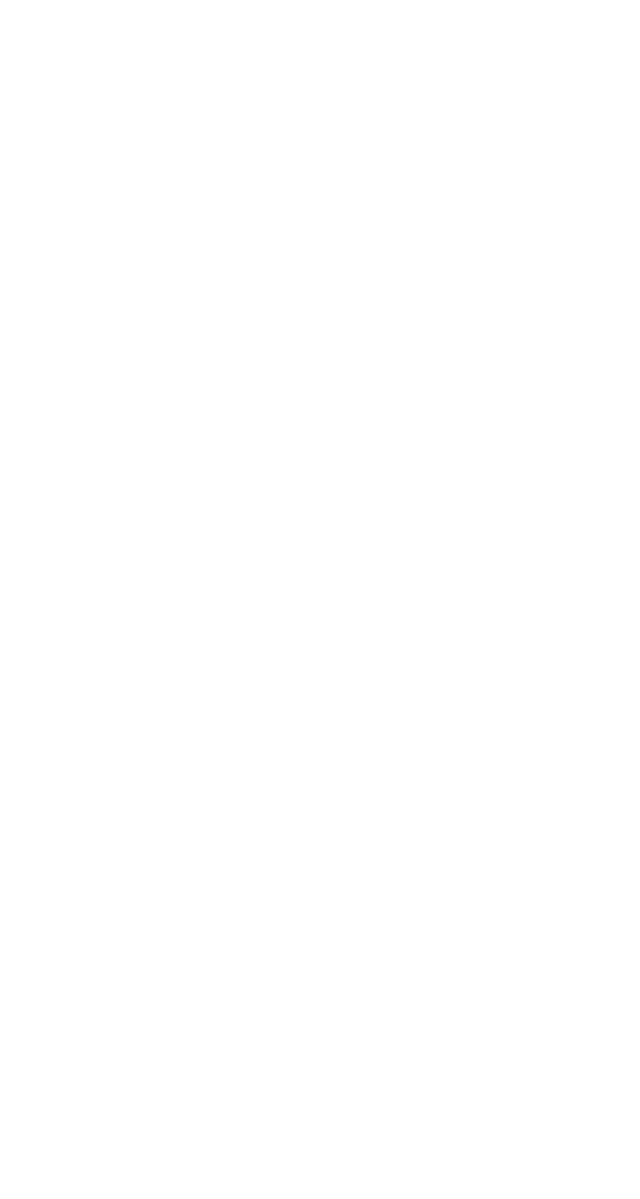
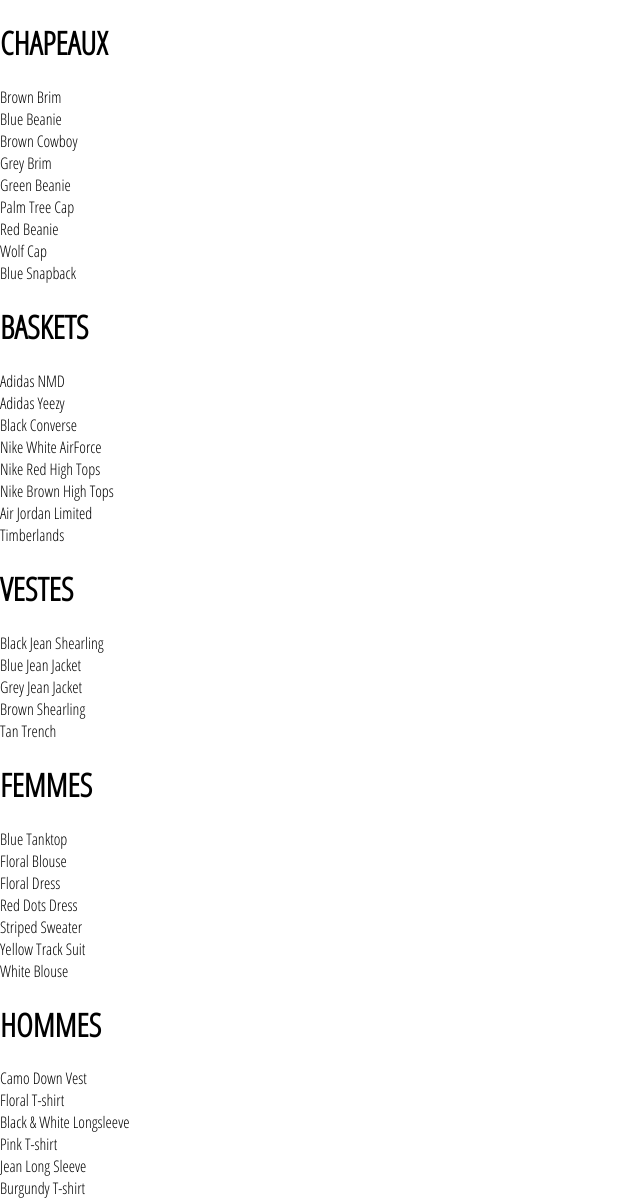
Before and after one commit to Waryen/projet-vente, a React (Create React App) app: page /Shopping in a window 1280 px wide. Shown: the whole page, without its empty margins (0-640 px from the left). Before the commit the page ends 800 px from the top, so only its background shows below. Built offline with nearby package versions, Linux system fonts and the light colour scheme.

Commit message:
Création de la page shopping et du component apercu-collection

```diff
--- a/src/App.js
+++ b/src/App.js
@@ -1,34 +1,15 @@
 import React from 'react';
-import { Switch, Route, Link } from 'react-router-dom';
+import { Switch, Route } from 'react-router-dom';
 import './App.css';
 import HomePage from './pages/homepage/homepage.component.jsx'
-
-const UnePage = props => {
-  return (
-    <div>
-      <Link to='/detail/0'>Détail zéro</Link>
-      <button onClick={ () => props.history.push('/detail/push')}>par push</button>
-      <h1>Une page</h1>
-    </div>
-  )
-}
-
-const AutrePage = props => {
-  console.log(props)
-  return (
-    <div>
-      <h1>Une autre page : {props.match.params.refArticle}</h1>
-    </div>
-  )
-}
+import ShopPage from './pages/shopping/shopping.component'
 
 function App() {
   return (
     <div>
       <Switch>
         <Route exact path='/' component={HomePage} />
-        <Route path='/une' component={UnePage} />
-        <Route path="/detail/:refArticle" component={AutrePage} />
+        <Route path='/Shopping' component={ShopPage} />
       </Switch>
     </div>
   );
--- /dev/null
+++ b/src/components/apercu-collection/apercu-colection.component.jsx
@@ -0,0 +1,17 @@
+import React from 'react';
+import './apercu-collection.style.scss'
+
+const ApercuCollection = ({ titre, items}) => (
+    <div className='apercu-collection'>
+        <h1 className='titre'>{titre.toUpperCase()}</h1>
+        <div className='apercu'>
+            {
+                items.map(item => (
+                    <div key={item.id}> {item.nom}</div>
+                ))
+            }
+        </div>
+    </div>
+)
+
+export default ApercuCollection
--- /dev/null
+++ b/src/pages/shopping/shopping.component.jsx
@@ -0,0 +1,29 @@
+import React from 'react'
+import SHOP_DATA from './shopping.data.js'
+import ApercuCollection from '../../components/apercu-collection/apercu-colection.component'
+import './shopping.style.scss'
+
+class ShopPage extends React.Component {
+    constructor(props) {
+        super(props)
+
+        this.state = {
+            collections: SHOP_DATA
+        }
+    }
+
+    render () {
+        const {collections} = this.state
+        return (
+            <div className='shop_page'>
+                {
+                    collections.map(({id, ...othercollectionprops}) => (
+                        <ApercuCollection key={id} {...othercollectionprops} />
+                    ))
+                }
+            </div>
+        )
+    }
+}
+
+export default ShopPage
--- /dev/null
+++ b/src/pages/shopping/shopping.data.js
@@ -0,0 +1,494 @@
+const SHOP_DATA = [
+    {
+      id: 1,
+      titre: 'Chapeaux',
+
+      routenom: 'chapeaux',
+
+      items: [
+
+        {
+
+          id: 1,
+
+          nom: 'Brown Brim',
+
+          imageUrl: 'https://i.ibb.co/ZYW3VTp/brown-brim.png',
+
+          prix: 25
+
+        },
+
+        {
+
+          id: 2,
+
+          nom: 'Blue Beanie',
+
+          imageUrl: 'https://i.ibb.co/ypkgK0X/blue-beanie.png',
+
+          prix: 18
+
+        },
+
+        {
+
+          id: 3,
+
+          nom: 'Brown Cowboy',
+
+          imageUrl: 'https://i.ibb.co/QdJwgmp/brown-cowboy.png',
+
+          prix: 35
+
+        },
+
+        {
+
+          id: 4,
+
+          nom: 'Grey Brim',
+
+          imageUrl: 'https://i.ibb.co/RjBLWxB/grey-brim.png',
+
+          prix: 25
+
+        },
+
+        {
+
+          id: 5,
+
+          nom: 'Green Beanie',
+
+          imageUrl: 'https://i.ibb.co/YTjW3vF/green-beanie.png',
+
+          prix: 18
+
+        },
+
+        {
+
+          id: 6,
+
+          nom: 'Palm Tree Cap',
+
+          imageUrl: 'https://i.ibb.co/rKBDvJX/palm-tree-cap.png',
+
+          prix: 14
+
+        },
+
+        {
+
+          id: 7,
+
+          nom: 'Red Beanie',
+
+          imageUrl: 'https://i.ibb.co/bLB646Z/red-beanie.png',
+
+          prix: 18
+
+        },
+
+        {
+
+          id: 8,
+
+          nom: 'Wolf Cap',
+
+          imageUrl: 'https://i.ibb.co/1f2nWMM/wolf-cap.png',
+
+          prix: 14
+
+        },
+
+        {
+
+          id: 9,
+
+          nom: 'Blue Snapback',
+
+          imageUrl: 'https://i.ibb.co/X2VJP2W/blue-snapback.png',
+
+          prix: 16
+
+        }
+
+      ]
+
+    },
+
+    {
+
+      id: 2,
+
+      titre: 'Baskets',
+
+      routenom: 'baskets',
+
+      items: [
+
+        {
+
+          id: 10,
+
+          nom: 'Adidas NMD',
+
+          imageUrl: 'https://i.ibb.co/0s3pdnc/adidas-nmd.png',
+
+          prix: 220
+
+        },
+
+        {
+
+          id: 11,
+
+          nom: 'Adidas Yeezy',
+
+          imageUrl: 'https://i.ibb.co/dJbG1cT/yeezy.png',
+
+          prix: 280
+
+        },
+
+        {
+
+          id: 12,
+
+          nom: 'Black Converse',
+
+          imageUrl: 'https://i.ibb.co/bPmVXyP/black-converse.png',
+
+          prix: 110
+
+        },
+
+        {
+
+          id: 13,
+
+          nom: 'Nike White AirForce',
+
+          imageUrl: 'https://i.ibb.co/1RcFPk0/white-nike-high-tops.png',
+
+          prix: 160
+
+        },
+
+        {
+
+          id: 14,
+
+          nom: 'Nike Red High Tops',
+
+          imageUrl: 'https://i.ibb.co/QcvzydB/nikes-red.png',
+
+          prix: 160
+
+        },
+
+        {
+
+          id: 15,
+
+          nom: 'Nike Brown High Tops',
+
+          imageUrl: 'https://i.ibb.co/fMTV342/nike-brown.png',
+
+          prix: 160
+
+        },
+
+        {
+
+          id: 16,
+
+          nom: 'Air Jordan Limited',
+
+          imageUrl: 'https://i.ibb.co/w4k6Ws9/nike-funky.png',
+
+          prix: 190
+
+        },
+
+        {
+
+          id: 17,
+
+          nom: 'Timberlands',
+
+          imageUrl: 'https://i.ibb.co/Mhh6wBg/timberlands.png',
+
+          prix: 200
+
+        }
+
+      ]
+
+    },
+
+    {
+
+      id: 3,
+
+      titre: 'Vestes',
+
+      routenom: 'vestes',
+
+      items: [
+
+        {
+
+          id: 18,
+
+          nom: 'Black Jean Shearling',
+
+          imageUrl: 'https://i.ibb.co/XzcwL5s/black-shearling.png',
+
+          prix: 125
+
+        },
+
+        {
+
+          id: 19,
+
+          nom: 'Blue Jean Jacket',
+
+          imageUrl: 'https://i.ibb.co/mJS6vz0/blue-jean-jacket.png',
+
+          prix: 90
+
+        },
+
+        {
+
+          id: 20,
+
+          nom: 'Grey Jean Jacket',
+
+          imageUrl: 'https://i.ibb.co/N71k1ML/grey-jean-jacket.png',
+
+          prix: 90
+
+        },
+
+        {
+
+          id: 21,
+
+          nom: 'Brown Shearling',
+
+          imageUrl: 'https://i.ibb.co/s96FpdP/brown-shearling.png',
+
+          prix: 165
+
+        },
+
+        {
+
+          id: 22,
+
+          nom: 'Tan Trench',
+
+          imageUrl: 'https://i.ibb.co/M6hHc3F/brown-trench.png',
+
+          prix: 185
+
+        }
+
+      ]
+
+    },
+
+    {
+
+      id: 4,
+
+      titre: 'Femmes',
+
+      routenom: 'femmes',
+
+      items: [
+
+        {
+
+          id: 23,
+
+          nom: 'Blue Tanktop',
+
+          imageUrl: 'https://i.ibb.co/7CQVJNm/blue-tank.png',
+
+          prix: 25
+
+        },
+
+        {
+
+          id: 24,
+
+          nom: 'Floral Blouse',
+
+          imageUrl: 'https://i.ibb.co/4W2DGKm/floral-blouse.png',
+
+          prix: 20
+
+        },
+
+        {
+
+          id: 25,
+
+          nom: 'Floral Dress',
+
+          imageUrl: 'https://i.ibb.co/KV18Ysr/floral-skirt.png',
+
+          prix: 80
+
+        },
+
+        {
+
+          id: 26,
+
+          nom: 'Red Dots Dress',
+
+          imageUrl: 'https://i.ibb.co/N3BN1bh/red-polka-dot-dress.png',
+
+          prix: 80
+
+        },
+
+        {
+
+          id: 27,
+
+          nom: 'Striped Sweater',
+
+          imageUrl: 'https://i.ibb.co/KmSkMbH/striped-sweater.png',
+
+          prix: 45
+
+        },
+
+        {
+
+          id: 28,
+
+          nom: 'Yellow Track Suit',
+
+          imageUrl: 'https://i.ibb.co/v1cvwNf/yellow-track-suit.png',
+
+          prix: 135
+
+        },
+
+        {
+
+          id: 29,
+
+          nom: 'White Blouse',
+
+          imageUrl: 'https://i.ibb.co/qBcrsJg/white-vest.png',
+
+          prix: 20
+
+        }
+
+      ]
+
+    },
+
+    {
+
+      id: 5,
+
+      titre: 'Hommes',
+
+      routenom: 'hommes',
+
+      items: [
+
+        {
+
+          id: 30,
+
+          nom: 'Camo Down Vest',
+
+          imageUrl: 'https://i.ibb.co/xJS0T3Y/camo-vest.png',
+
+          prix: 325
+
+        },
+
+        {
+
+          id: 31,
+
+          nom: 'Floral T-shirt',
+
+          imageUrl: 'https://i.ibb.co/qMQ75QZ/floral-shirt.png',
+
+          prix: 20
+
+        },
+
+        {
+
+          id: 32,
+
+          nom: 'Black & White Longsleeve',
+
+          imageUrl: 'https://i.ibb.co/55z32tw/long-sleeve.png',
+
+          prix: 25
+
+        },
+
+        {
+
+          id: 33,
+
+          nom: 'Pink T-shirt',
+
+          imageUrl: 'https://i.ibb.co/RvwnBL8/pink-shirt.png',
+
+          prix: 25
+
+        },
+
+        {
+
+          id: 34,
+
+          nom: 'Jean Long Sleeve',
+
+          imageUrl: 'https://i.ibb.co/VpW4x5t/roll-up-jean-shirt.png',
+
+          prix: 40
+
+        },
+
+        {
+
+          id: 35,
+
+          nom: 'Burgundy T-shirt',
+
+          imageUrl: 'https://i.ibb.co/mh3VM1f/polka-dot-shirt.png',
+
+          prix: 25
+
+        }
+
+      ]
+
+    }
+
+  ]
+
+
+
+  export default SHOP_DATA
```
Also changed, not shown: src/components/apercu-collection/apercu-collection.style.scss (added), src/pages/shopping/shopping.style.scss (added).
